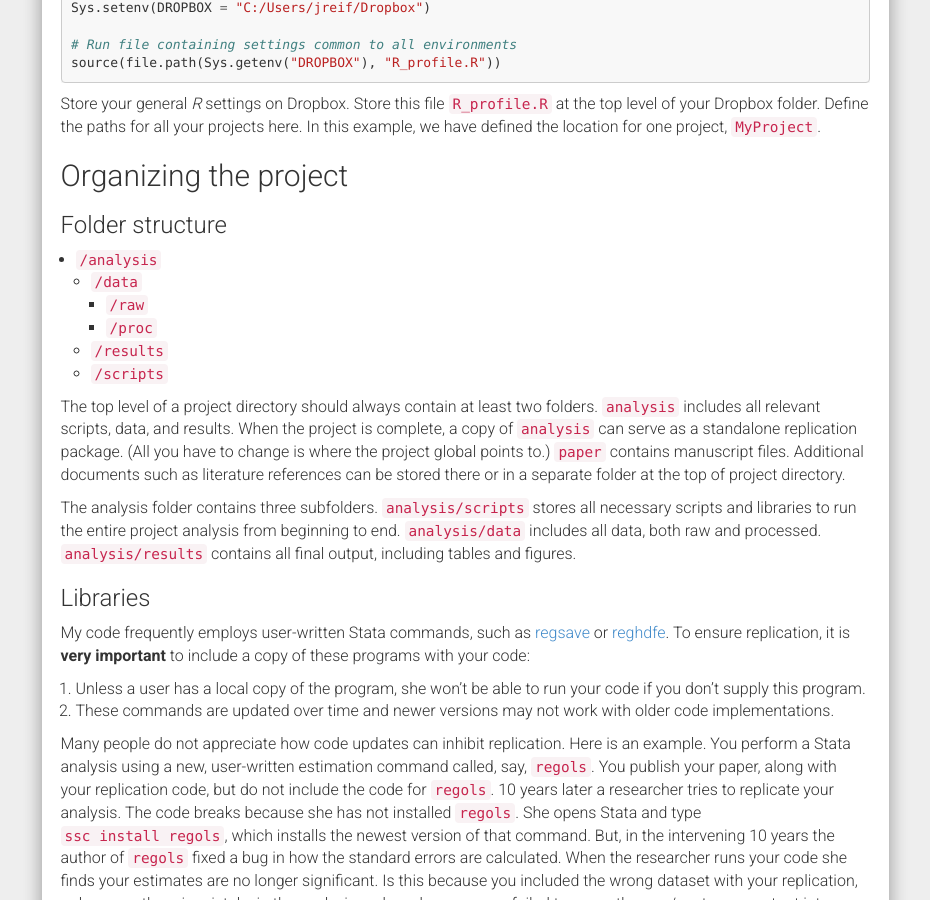
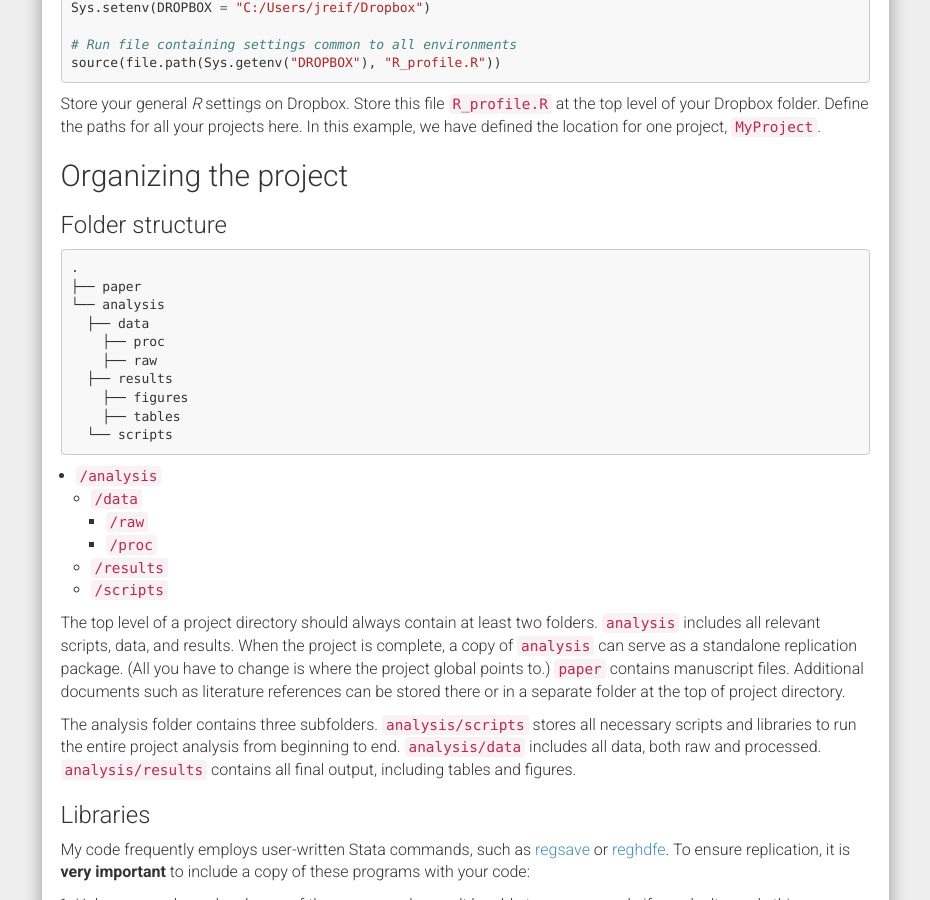
Before and after one commit to reifjulian/reifjulian.github.io, a Jekyll site: the page built from guide.md, in a window 1280 px wide and 900 px high, scrolled down 2331 px. Shown: the whole window, without its empty margins (321-1251 px from the left). Built offline with Jekyll 4.4.1, drawn with Linux system fonts in a browser that asks for light colours; nearby versions of some CDN libraries; comment, search, counter and statistics services are not loaded.

Commit message:
Update guide.md

````diff
--- a/guide.md
+++ b/guide.md
@@ -81,6 +81,20 @@
 
 ### Folder structure
 
+```text
+.
+├── paper
+└── analysis
+  ├── data
+    ├── proc
+    ├── raw
+  ├── results
+    ├── figures
+    ├── tables
+  └── scripts
+```
+
+
 - `/analysis`
   -  `/data`
      -  `/raw`
````
